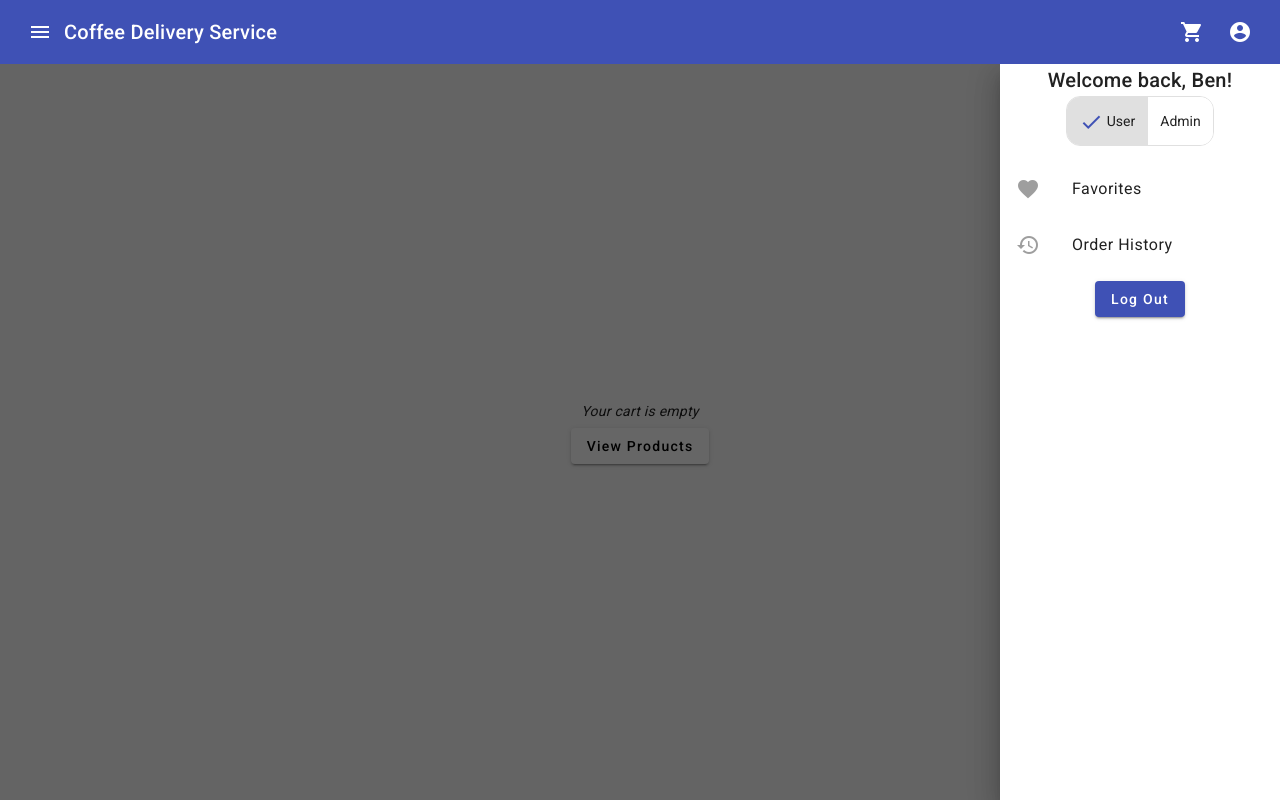
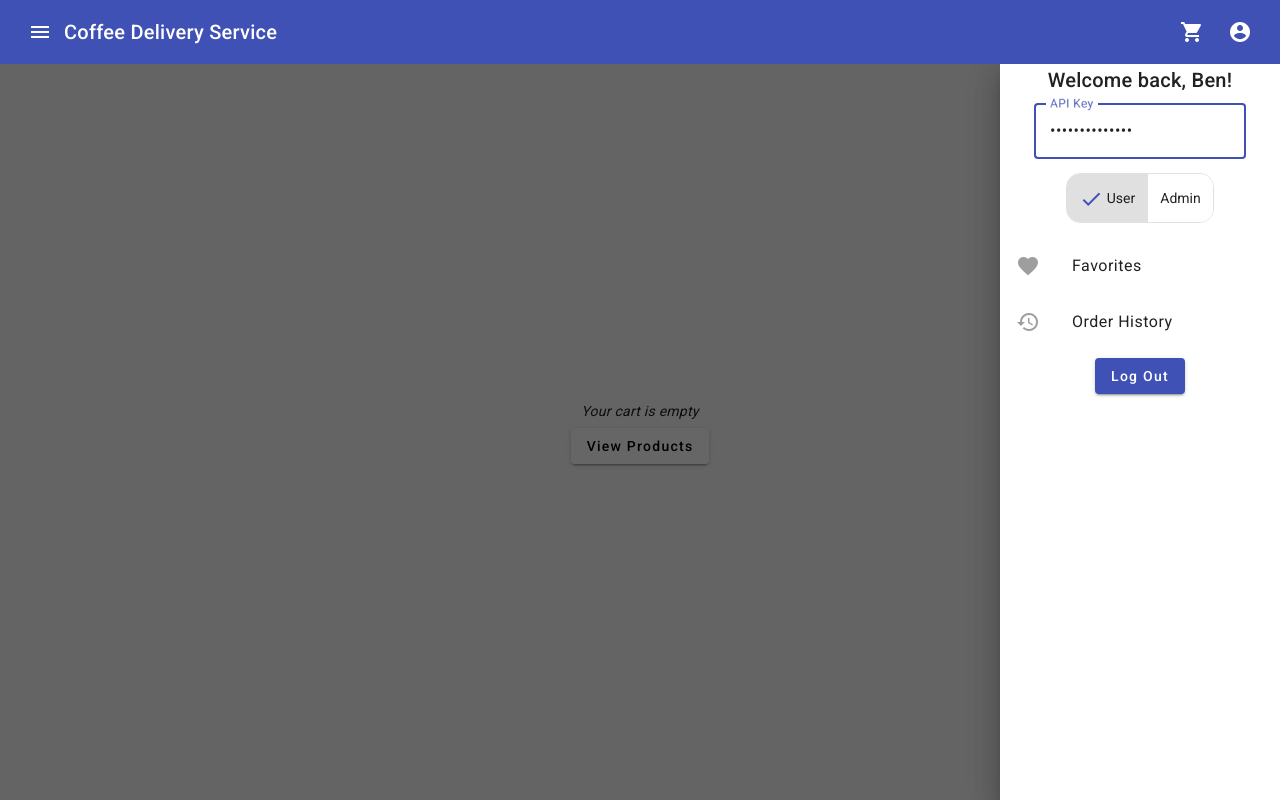
Before and after one commit to bjp5275/COMSE6998_Project, an Angular app in the folder front-end/: page /cart in a window 1280 px wide. Both pictures are taken after a click on the button "account_circle". Built offline with nearby package versions, Linux system fonts and the light colour scheme.

Commit message:
Add API key protection
- Don't bundle API key in UI prod build
- Prompt user for key (until Cognito login is implemented)

```diff
--- a/front-end/angular.json
+++ b/front-end/angular.json
@@ -40,8 +40,8 @@
               "budgets": [
                 {
                   "type": "initial",
-                  "maximumWarning": "500kb",
-                  "maximumError": "1mb"
+                  "maximumWarning": "1mb",
+                  "maximumError": "3mb"
                 },
                 {
                   "type": "anyComponentStyle",
--- a/front-end/src/app/app.component.html
+++ b/front-end/src/app/app.component.html
@@ -1,4 +1,4 @@
-<div class="page-container">
+<div class="page-container" *ngIf="apiKey; else enterApiKey">
   <mat-toolbar color="primary" class="toolbar">
     <button *ngIf="menuType" mat-icon-button (click)="mainMenu.toggle()">
       <mat-icon>menu</mat-icon>
@@ -72,6 +72,12 @@
       <div class="title mat-headline-6" *ngIf="userInformation">
         Welcome back, {{ userInformation.name }}!
       </div>
+      <div id="api-key">
+        <mat-form-field appearance="outline" class="small-padding">
+          <mat-label>API Key</mat-label>
+          <input matInput type="password" [(ngModel)]="apiKey" />
+        </mat-form-field>
+      </div>
       <div
         class="toggle-group-holder"
         *ngIf="(userInformation?.roles?.length || 0) > 1"
@@ -124,3 +130,12 @@
     </div>
   </mat-drawer-container>
 </div>
+<ng-template #enterApiKey>
+  <div class="enter-api-key">
+    <div>Enter an API key to continue</div>
+    <mat-form-field appearance="outline" class="small-padding">
+      <mat-label>API Key</mat-label>
+      <input matInput type="password" [(ngModel)]="apiKey" />
+    </mat-form-field>
+  </div>
+</ng-template>
--- a/front-end/src/app/app.component.scss
+++ b/front-end/src/app/app.component.scss
@@ -30,6 +30,11 @@
     margin: 0;
   }
 
+  div#api-key {
+    text-align: center;
+    margin-top: 0.5em;
+  }
+
   div.toggle-group-holder {
     margin-bottom: 0.5em;
     text-align: center;
@@ -39,3 +44,14 @@
     }
   }
 }
+
+.enter-api-key {
+  width: 100%;
+  height: 100%;
+  display: flex;
+  flex-direction: column;
+  gap: 1em;
+
+  align-items: center;
+  justify-content: center;
+}
--- a/front-end/src/app/app.component.ts
+++ b/front-end/src/app/app.component.ts
@@ -1,6 +1,7 @@
 import { Component } from '@angular/core';
 import { MatSnackBar } from '@angular/material/snack-bar';
 import { first } from 'rxjs';
+import { environment } from 'src/environments/environment';
 import { CartService } from './shared/services/cart.service';
 import {
   UserInformation,
@@ -21,6 +22,17 @@ export class AppComponent {
 
   userInformation?: UserInformation;
   actingRole: UserRole = UserRole.REGULAR_USER;
+
+  get apiKey(): string | undefined {
+    if (environment.apiKey && environment.apiKey.length > 0) {
+      return environment.apiKey;
+    } else {
+      return undefined;
+    }
+  }
+  set apiKey(key: string | undefined) {
+    environment.apiKey = key || '';
+  }
 
   get menuType(): MenuType {
     switch (this.actingRole) {
```
